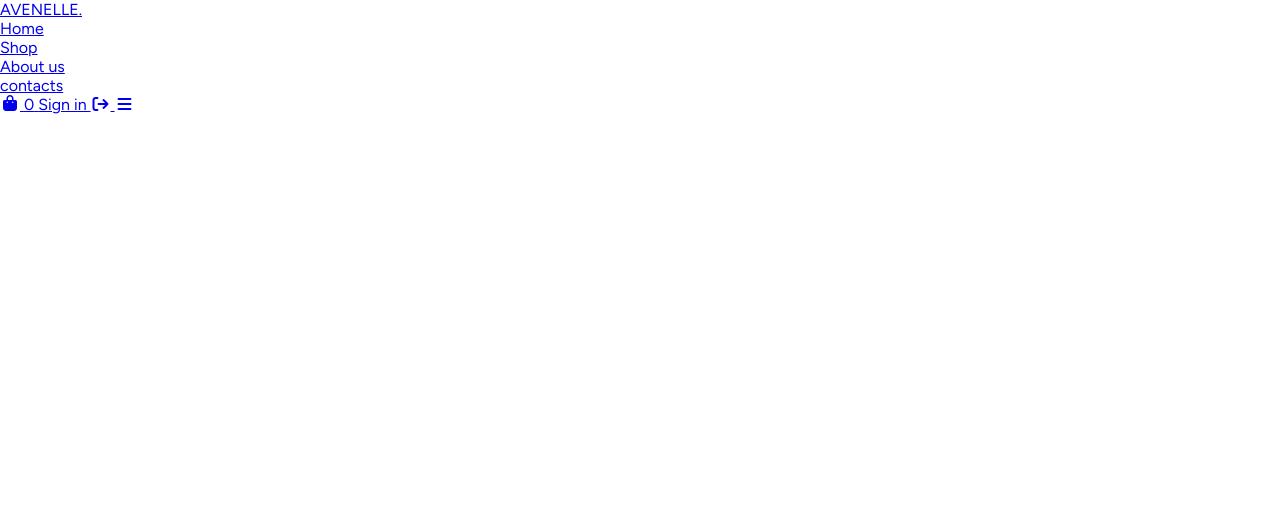
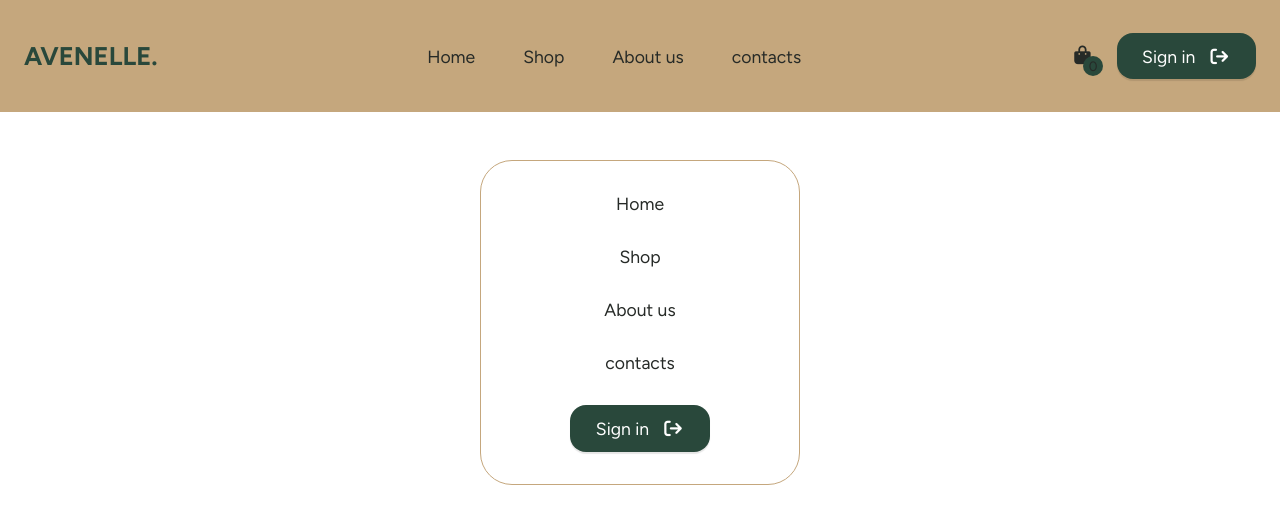
Before and after one commit to Samy-lahoues/AVENELLE-front, a plain HTML site: page index.html in a window 1280 px wide. Drawn offline with Linux system fonts and the light colour scheme; a web font is replaced by a local one.

Commit message:
logn in page

```diff
--- a/index.html
+++ b/index.html
@@ -11,11 +11,11 @@
 <body>
    <!---header--->
     <header>
-    <nav class="navbar">
+    <nav class="navbar flex between wrapper" >
         <a href="#" class="logo">AVENELLE.</a>
 
-
-        <ul class="navlist">
+        <!--DESKTOP PRODECT-->
+        <ul class="navlist flex gap-3">
             <li>
                 <a href="#">Home</a>
             </li>
@@ -30,20 +30,41 @@
             </li>
          </ul>
 
-         <div class="desktop-action">
+
+         <div class="desktop-action flex gap-1">
                 <a href="#" class="cart-icon">
                  <i class="fa-solid fa-bag-shopping"></i>
                  <span class="cart-value">0</span>
                 </a>
                  <a href="#" class="btn">
                 Sign in
+                &nbsp;
                 <i class="fa-solid fa-arrow-right-from-bracket"></i>
                 </a>
                 <a href="#" class="bar">
                 <i class="fa-solid fa-bars"></i>
             </a>
          </div>
-
+      <!--MOBILE PRODECT-->
+        <ul class="mobile-p">
+            <li>
+                <a href="#">Home</a>
+            </li>
+            <li>
+                <a href="#">Shop</a>
+            </li>
+            <li>
+                <a href="#">About us</a>
+            </li>
+            <li>
+                <a href="#">contacts</a>
+            </li>
+            <li>     <a href="#" class="btn">
+                Sign in
+                &nbsp;
+                <i class="fa-solid fa-arrow-right-from-bracket"></i>
+                </a></li>
+         </ul>
     </nav>
     </header>
 
--- a/style.css
+++ b/style.css
@@ -22,6 +22,126 @@ body{
 
 /*BASIC STYLING*/
 
+a{
+ font-size: 1.1rem;
+text-decoration: none;
+color: var(--s);
+}
+
+.flex{
+display: flex;
+align-items: center;
+}
+
+li{
+list-style: none;
+
+}
+
+.between{
+    justify-content: space-between;
+
+}
+
+
+.gap-1{
+    gap: 1.4rem;
+}
+.gap-2{
+    gap: 2rem;
+}
+.gap-3{
+    gap: 3rem;
+}
+
+
+.wrapper{
+    max-width: 1400px;
+    background: var(--p);
+    margin: auto;
+    padding-inline: 1.5rem;
+}
+
+
+
+
+
+
+
+
+
+
+/*HADER STYLING*/
+
+.navbar{
+    min-height: 14vh;
+}
+
+.logo{
+    font-size: 1.6rem;
+    font-weight: bold;
+    color: var(--lead);
+}
+
+.btn{
+    display: inline-block;
+    padding: .8rem 1.6rem;
+    background: var(--lead);
+    border-radius: 1rem;
+    font-size: 1.1rem;
+    color: var(--white);
+    box-shadow: rgba(0, 0, 0, 0.1) 0 2px 1px;
+    transition: .3s ease-in-out;
+}
+
+.btn:hover{
+    background: var(--s);
+
+}
+
+.cart-icon{
+    color: var(--s);
+    font-size: 1.17em;
+    position: relative;
+}
+
+.cart-icon .cart-value{
+    position: absolute;
+    top: 50%;
+    right: -9px;
+    font-size: .85rem;
+    width: 20px;
+    aspect-ratio: 1;
+    border-radius: 100vw;
+    background: var(--lead);
+    color: var(--s);
+    text-align: center;
+    line-height: 20px;
+}
+
+.desktop-action .bar{
+    font-size: 1.17rem ;
+    display: none;
+}
+
+.mobile-p{
+    display: flex;
+    flex-direction: column;
+    justify-content:center;
+    align-items: center;
+    gap: 2rem;
+    position: absolute;
+    top: 20%;
+    left: 50%;
+    transform: translateX(-50%);
+    width: 20rem;
+    padding: 2rem;
+    background: var(--white);
+    border: .1rem solid var(--p);
+    border-radius: 2rem;
+
+
+}
 
 
 
@@ -34,7 +154,7 @@ body{
 
 
 
-/*HADER STYLING*/
+
 
 
 /*MAIN STYLING*/
@@ -83,3 +203,14 @@ body{
 
 
 /*MEDIA*/
+@media screen and (max-width: 780px){
+.navlist,
+.desktop-action .btn{
+    display: none;
+
+}
+.desktop-action .bar{
+    display: block;
+}
+
+}
```
Lines whose indentation alone changed are shown as unchanged.
